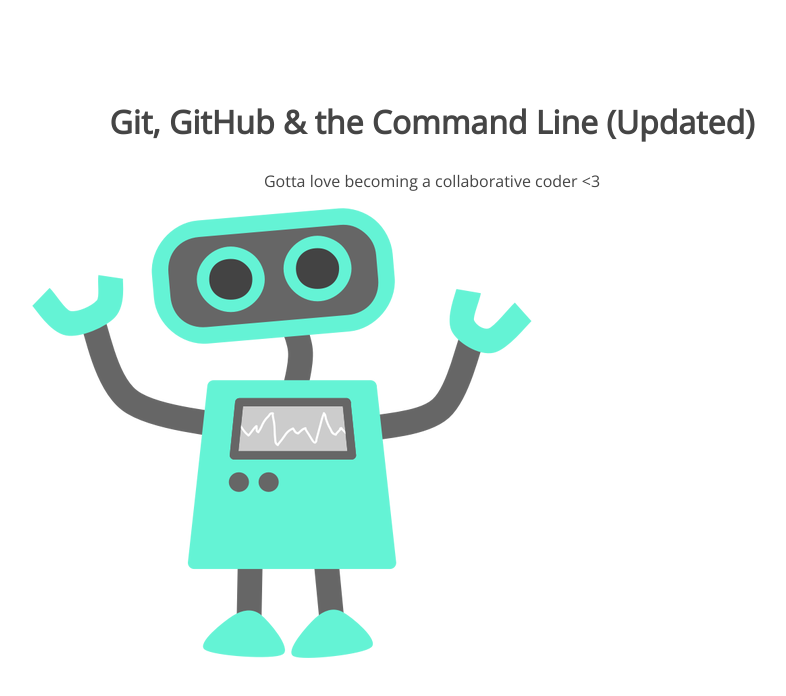
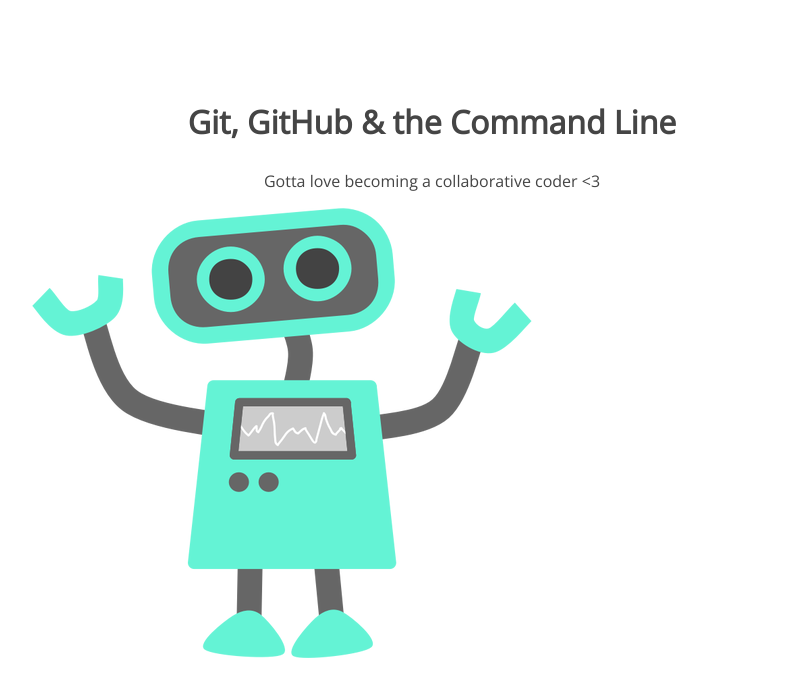
Before and after one commit to cosuoji/105-project, a plain HTML site: page index.html in a window 1280 px wide. Shown: the whole page, without its empty margins (208-994 px from the left). Drawn offline with nearby package versions, Linux system fonts and the light colour scheme.

Commit message:
index edited

```diff
--- a/index.html
+++ b/index.html
@@ -8,7 +8,7 @@
 </head>
 <body>
 	<section>
-		<h1>Git, GitHub & the Command Line (Updated)</h1>
+		<h1>Git, GitHub & the Command Line </h1>
 		<p>Gotta love becoming a collaborative coder <3</p>
 		<img src="img/happy-blue-robot.png">
 	</section>
```
